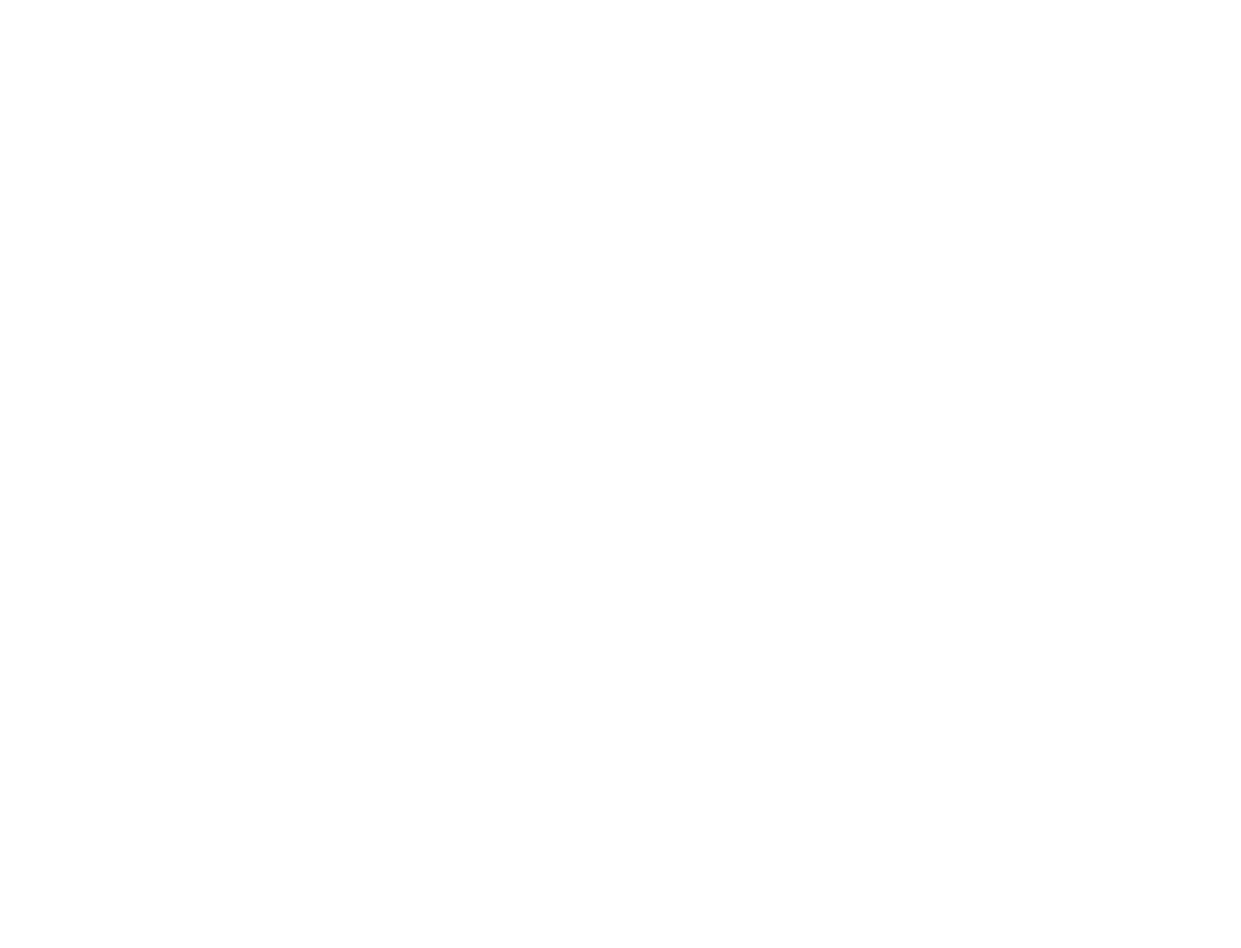
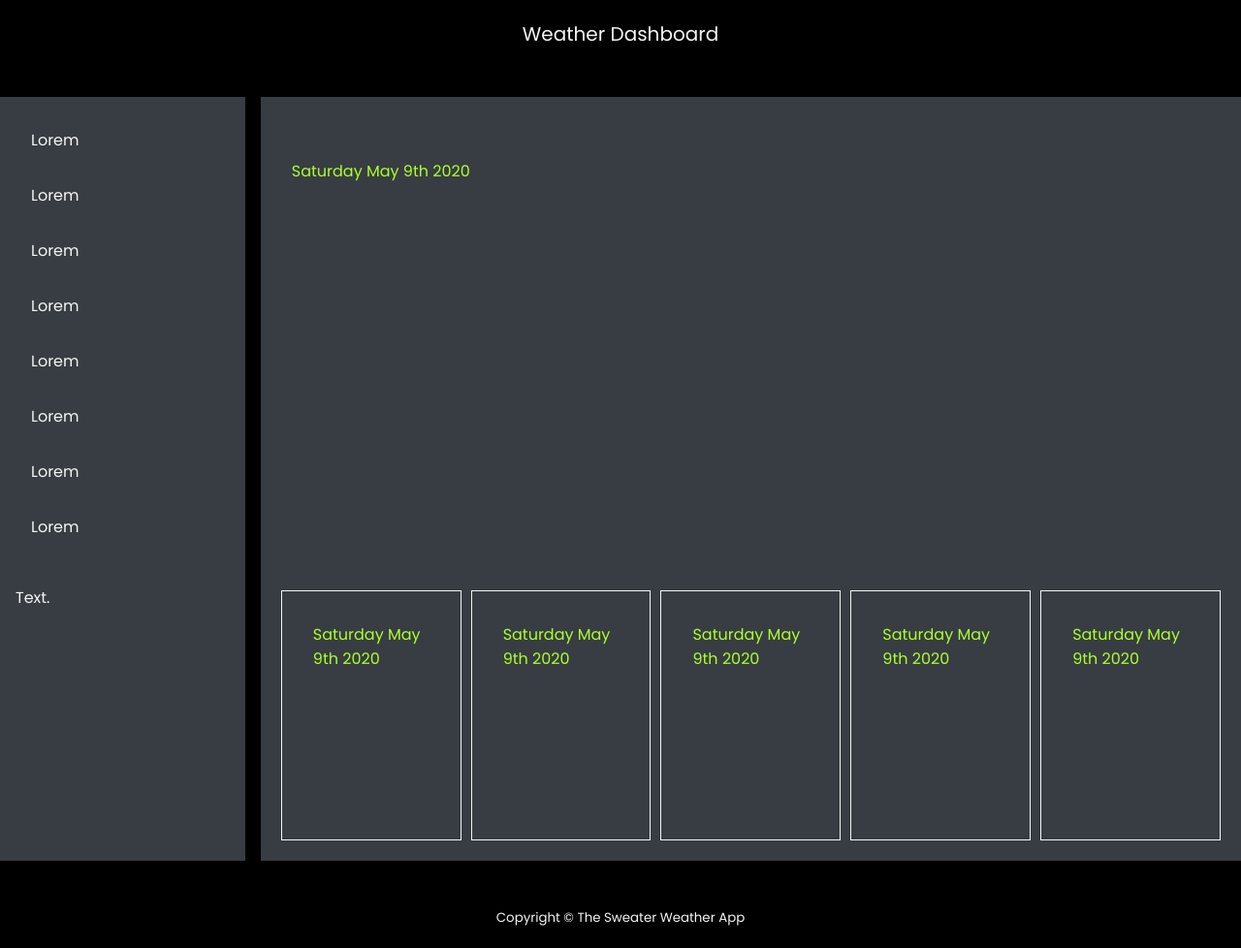
Before and after one commit to brokenhoax/Kraus_Homework_Weather_Dashboard_5-12-2020, a plain HTML site: page index.html in a window 1280 px wide. Shown: the whole page at 97% size. Before the commit the page ends 800 px from the top, so only its background shows below. Drawn offline with nearby package versions, Linux system fonts and the light colour scheme; no server answers.

Commit message:
Added moment.js Library and AJAX

```diff
--- a/index.html
+++ b/index.html
@@ -3,9 +3,94 @@
 <head>
     <meta charset="UTF-8">
     <meta name="viewport" content="width=3, initial-scale=1.0">
-    <title>Document</title>
+    <link
+        href="https://fonts.googleapis.com/css?family=Poppins&display=swap"
+        rel="stylesheet"
+    />
+    <link
+        href="style.css"
+        rel="stylesheet"
+        type="text/css"
+    />
+    <title>Weather App</title>
 </head>
+<div class="navigbar">
+    <div>
+        Weather Dashboard
+    </div>
+</div>
 <body>
-
+    <div class="wrapper">
+        <div class="nested-row">
+            <div>Lorem</div>
+            <div>Lorem</div>
+            <div>Lorem</div>
+            <div>Lorem</div>
+            <div>Lorem</div>
+            <div>Lorem</div>
+            <div>Lorem</div>
+            <div>Lorem</div>
+        </div>
+        <div id="today-weather">
+            <div class="city"></div>
+            <div class="display-moment"></div>
+            <div class="temp"></div>
+            <div class="humidity"></div>
+            <div class="wind"></div>
+        </div>
+        <div>
+            Text.
+        </div>
+        <div class="nested-col">
+            <div class ="card" id="day-one">
+                <div class="display-moment"></div>
+                <div class="city"></div>
+                <div class="temp"></div>
+                <div class="humidity"></div>
+                <div class="wind"></div>
+            </div>
+            <div class ="card" id="day-two">
+                <div class="display-moment"></div>
+                <div class="city"></div>
+                <div class="temp"></div>
+                <div class="humidity"></div>
+                <div class="wind"></div>
+            </div>
+            <div class ="card" id="day-three">
+                <div class="display-moment"></div>
+                <div class="city"></div>
+                <div class="temp"></div>
+                <div class="humidity"></div>
+                <div class="wind"></div>
+            </div>
+            <div class ="card" id="day-four">
+                <div class="display-moment"></div>
+                <div class="city"></div>
+                <div class="temp"></div>
+                <div class="humidity"></div>
+                <div class="wind"></div>
+            </div>
+            <div class ="card" id="day-five">
+                <div class="display-moment"></div>
+                <div class="city"></div>
+                <div class="temp"></div>
+                <div class="humidity"></div>
+                <div class="wind"></div>
+            </div>
+        </div>
+    </div>
+        <div class="display-moment"></div>
+    <footer id="sticky-footer" class="py-4 bg-dark text-white-50">
+        <div class="container text-center">
+            <small>Copyright &copy; The Sweater Weather App</small>
+        </div>
+    </footer>
+    <!-- jQuery JS -->
+    <script src="https://cdnjs.cloudflare.com/ajax/libs/moment.js/2.24.0/moment.min.js"></script>
+    <script
+    src="https://code.jquery.com/jquery-3.5.1.min.js"
+    integrity="sha256-9/aliU8dGd2tb6OSsuzixeV4y/faTqgFtohetphbbj0="
+    crossorigin="anonymous"></script>
+    <script src="js.js"></script>
 </body>
 </html>
--- a/js.js
+++ b/js.js
@@ -0,0 +1,51 @@
+//Current Date & Time
+console.log(moment());
+
+function getToday() {
+    var NowMoment = moment().format('dddd MMMM Do YYYY');
+    var eDisplayMoment = document.getElementsByClassName('display-moment');
+    for (i = 0; i < eDisplayMoment.length; i++) {
+        console.log('******** :' + JSON.stringify(eDisplayMoment[""+i]))
+        eDisplayMoment[""+i].innerHTML = NowMoment;
+    }
+}
+
+$( document ).ready(function() {
+var APIKey = "db417286ffd067d079c3760d5405b45d"
+var queryURL = "https://api.openweathermap.org/data/2.5/weather?" + "q=Chicago,IL,US&appid=" + APIKey;
+
+getToday()
+
+$.ajax({
+    url: queryURL,
+    method: "GET"
+})
+
+    .then(function(response) {
+
+    // Log the queryURL
+    console.log(queryURL);
+
+    // Log the resulting object
+    console.log(response);
+
+    // // Transfer content to HTML
+    // $(".city").html("<h1>" + response.name + "<div " + "class=\'display-moment\'>Test" + "</div>" + "</h1>");
+    $(".city").html("<h1>" + response.name + "</h1>");
+    $(".wind").text("Wind Speed: " + response.wind.speed);
+    $(".humidity").text("Humidity: " + response.main.humidity);
+
+    // // Convert the temp to fahrenheit
+    var tempF = (response.main.temp - 273.15) * 1.80 + 32;
+
+    // add temp content to html
+    $(".temp").text("Temperature (K) " + response.main.temp);
+    $(".tempF").text("Temperature (F) " + tempF.toFixed(2));
+
+    // Log the data in the console as well
+    console.log("Wind Speed: " + response.wind.speed);
+    console.log("Humidity: " + response.main.humidity);
+    console.log("Temperature (F): " + tempF);
+  });
+
+});
--- a/style.css
+++ b/style.css
@@ -0,0 +1,80 @@
+* {
+    margin: 0;
+    box-sizing: border-box;
+    font-family: "Poppins", sans-serif;
+}
+
+body {
+    background: black;
+}
+
+.navigbar {
+    grid-gap: 1em;
+    display: grid;
+    width: 100%;
+    margin: auto;
+    grid-template-columns: 1fr;
+    grid-auto-rows: 100px;
+    font-size: 20px;
+    text-align: center;
+    position: sticky;
+    left:0;
+    right:0;
+    top:0;
+}
+
+.navigbar div {
+    background: black;
+    color: whitesmoke;
+    padding: 1em;
+    height: auto;
+}
+
+.wrapper {
+    display: grid;
+    grid-template-columns: 2fr 8fr;
+    /* grid-gap: 1em; */
+    grid-column-gap: 1em;
+    grid-auto-rows: minmax(300px, auto);
+}
+
+.wrapper div {
+    background: #373d42;
+    color: whitesmoke;
+    padding: 1em;
+}
+
+/* .wrapper div:nth-child(odd) {
+    background: #13171a;
+    color: whitesmoke;
+} */
+
+footer {
+    text-align: center;
+    padding-top: 20px;
+    padding-bottom: 20px;
+    color: whitesmoke;
+}
+
+#sticky-footer {
+    flex-shrink: none;
+    position: relative;
+}
+
+.nested-row {
+    display: grid;
+}
+
+.nested-col {
+    display: grid;
+    grid-template-columns: repeat(5,1fr);
+}
+
+.card {
+    border: whitesmoke 1px solid;
+    margin: 5px;
+}
+
+div .display-moment {
+    color: greenyellow;
+}
```
Also changed, not shown: 1 other file.
